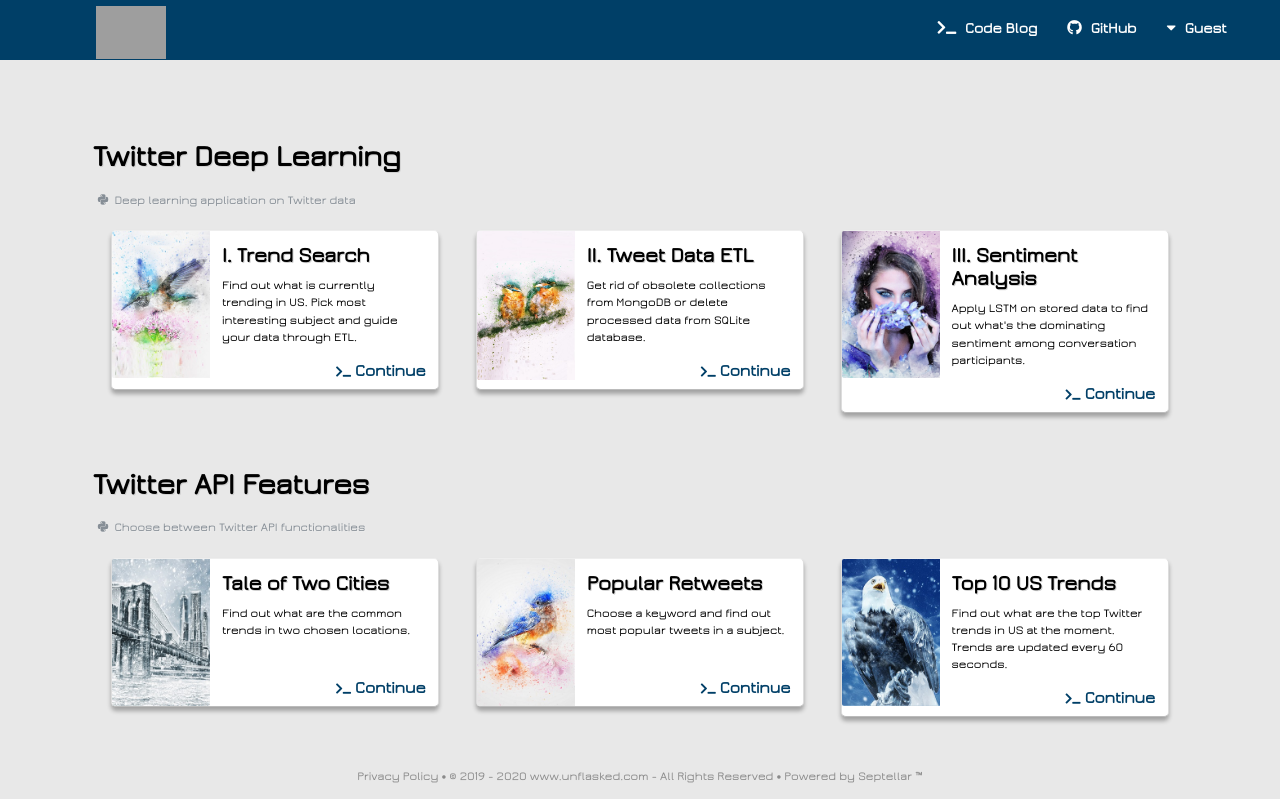
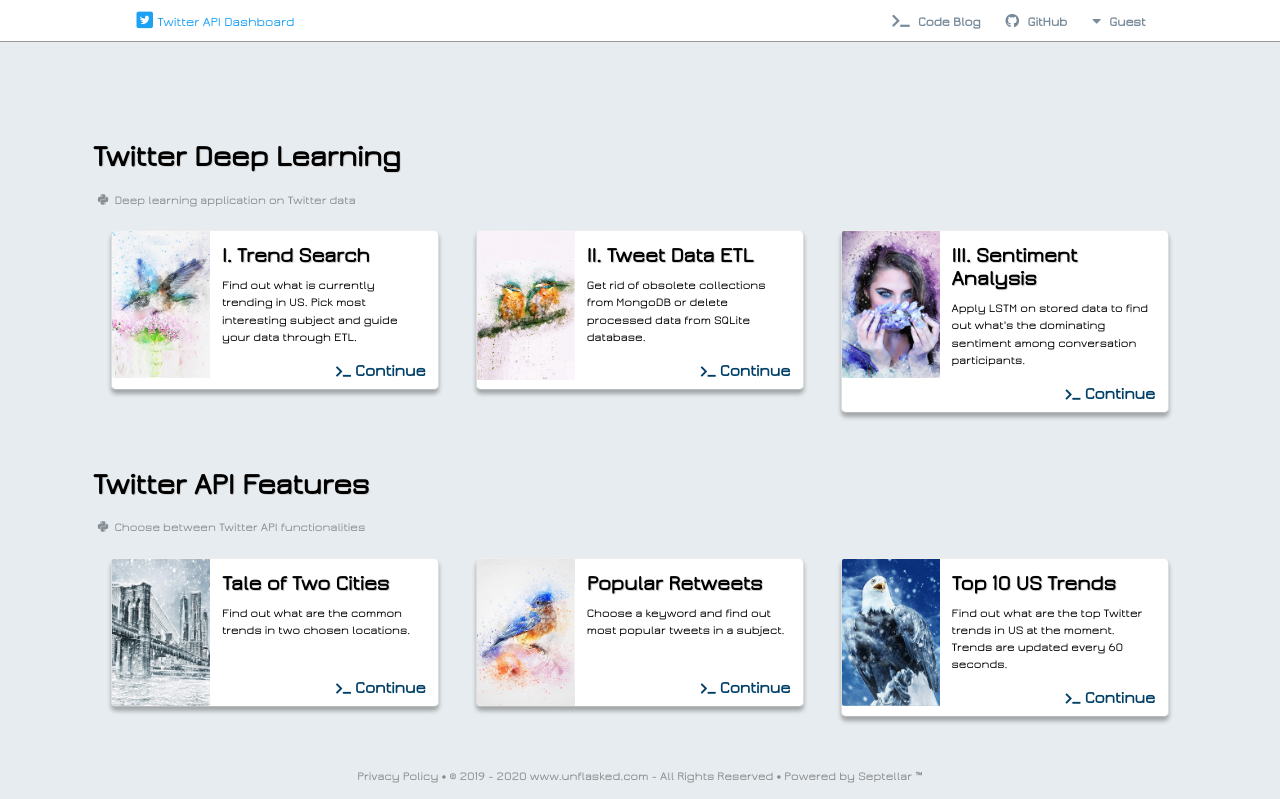
Before and after one commit to LukaszMalucha/Twitter-API-Dashboard, a Flask app: page / in a window 1280 px wide. Shown: the top 799 px of the page. Run offline with Flask 2, Linux system fonts and the light colour scheme; some libraries are stand-ins or nearby versions; grey boxes are pictures that could not be loaded.

Commit message:
css rework

```diff
--- a/app.py
+++ b/app.py
@@ -1,6 +1,6 @@
 ## App Utilities
 import os
-# import env
+import env
 from db import db, mongo
 from twitter import twitter_api
 
@@ -27,7 +27,7 @@
 app.config["MONGO_DBNAME"] = os.environ.get("MONGO_DBNAME")
 app.config["MONGO_URI"] = os.environ.get("MONGO_URI")
 app.config['PROPAGATE_EXCEPTIONS'] = True
-app.config['DEBUG'] = False
+app.config['DEBUG'] = True
 api = Api(app)
 mongo.init_app(app)
 Bootstrap(app)
@@ -116,11 +116,11 @@
         def create_tables():
             db.create_all()
 
-    # app.run()
+    app.run()
 
 # Docker
 #     app.run(host='0.0.0.0')
 
 # Heroku
-    port = int(os.environ.get('PORT', 5000))
-    app.run(host='0.0.0.0', port=port)
+#     port = int(os.environ.get('PORT', 5000))
+#     app.run(host='0.0.0.0', port=port)
--- a/requirements.txt
+++ b/requirements.txt
@@ -12,7 +12,7 @@
 Keras-Applications==1.0.7
 Keras-Preprocessing==1.0.8
 nltk==3.4
-numpy==1.15.4
+numpy==1.16.4
 oauthlib==3.0.1
 pymongo==3.7.2
 requests==2.21.0
@@ -20,8 +20,8 @@
 scipy==1.2.0
 selenium==3.141.0
 SQLAlchemy==1.3.2
-tensorboard==1.10.0
-tensorflow==1.10.0
+tensorboard==1.13.1
+tensorflow==1.13.1
 tweepy==3.7.0
 urllib3==1.24.1
 Werkzeug==0.14.1
--- a/static/css/custom-styles.css
+++ b/static/css/custom-styles.css
@@ -16,7 +16,7 @@
 body {
     font-family: 'Jura', sans-serif;
     position: relative;
-    background-color: #e8e8e8;
+    background-color: #e6ecf0;
     margin: 0;
     padding-bottom: 0;
 }
--- a/static/css/navbar.css
+++ b/static/css/navbar.css
@@ -8,11 +8,10 @@
 
 
 .top-navbar .navbar-brand strong {
-    font-size: 24px;
-    font-weight: bold;
+    font-size: 13px;
+    font-weight: normal;
     display: block;
-    color: white;
-
+    color: #1DA1F2;
 }
 
 
@@ -22,11 +21,12 @@
     width: 100%;
     z-index: 300;
     border: none;
-    height: 60px;
-    padding-left: 18%;
-    padding-right: 18%;
+    height: 42px;
+    padding-left: 20%;
+    padding-right: 20.5%;
     padding-top: 0px;
     padding-bottom: 0px;
+    min-height: 42px;
 
 }
 
@@ -35,8 +35,8 @@
     width: 100%;
     height: 60px;
     text-align: left;
-    padding: 6px;
-    font-weight: 600;
+    padding-top: 12px;
+    font-weight: 700;
     color: #1a2026;
     background: transparent;
 
@@ -52,15 +52,19 @@
 
 .navbar-brand .material-icons, .navbar-brand .fab, .navbar-brand .fas {
     float: left;
-    font-size: 26px;
+    font-size: 18px;
     margin-right: 5px;
-    margin-top: -2px;
+    margin-top: -1px;
     height: auto;
-    color: white;
+    color: #1DA1F2;
 }
 
 .nav > li {
     height: 100%;
+}
+
+nav ul a {
+    font-size: 13px;
 }
 
 .nav > li > a {
@@ -71,19 +75,20 @@
 
 .nav-link {
     height: 100% !important;
-    padding: 20px 15px 20px 15px !important;
+    padding: 14px 0px 20px 25px !important;
 }
 
 
 .nav i, .nav i.material-icons {
     height:20px;
-    font-size: 15px;
+    font-size: 14px;
     margin-right: 5px;
 }
 
+
 .top-navbar .navbar-right {
     width: auto;
-    height: 60px;
+    height: 100%;
     margin: 0px;
     line-height: 1;
     padding: 0px;
@@ -178,17 +190,17 @@
 ------------------------------------------------------------------------------*/
 
 .top-navbar {
-    background: #003f67;
+    background: #ffffff;
     box-shadow: none;
-    border: none;
+    border-bottom: 1px solid rgba(0,0,0,0.4);
 }
 
 .navbar-brand .material-icons {
-    color: white;
+    color: #1da1f2;
 }
 
 nav ul a {
-    color: white;
+    color: #798b9a;
 }
 
 .dropdown-content {
@@ -216,6 +228,11 @@
     color: #e5ebef;
 }
 
+.nav i {
+    color: inherit;
+}
+
+
  nav ul a:hover {
      color: #003f67;
  }
@@ -251,8 +272,8 @@
 
 @media(max-width:1700px) {
     .top-navbar {
-        padding-left: 7%;
-        padding-right: 3%;
+        padding-left: 9.5%;
+        padding-right: 10.5%;
     }
 
     .navbar-header {
--- a/templates/base.html
+++ b/templates/base.html
@@ -39,9 +39,8 @@
     <!-- TOP NAVBAR -->
     <nav class="navbar navbar-default top-navbar" role="navigation">
         <div class="navbar-header">
-            <a class="navbar-brand company-logo" href="{{ url_for('dashboard') }}"><img class="company-logo"
-                                                                                        src="/static/img/logo-white.png"
-                                                                                        alt="Logo"/></a>
+            <a class="navbar-brand">
+                <i class="fab fa-twitter-square"></i><strong> Twitter API Dashboard</strong></a>
         </div>
         <ul class="nav navbar-top-links navbar-right">
             <li><a class="nav-link" href="{{ url_for('blog') }}"><i class="fas fa-terminal"></i><b> Code Blog</b></a>
```
Also changed, not shown: other parts of static/css/navbar.css (+37 -18 lines).
